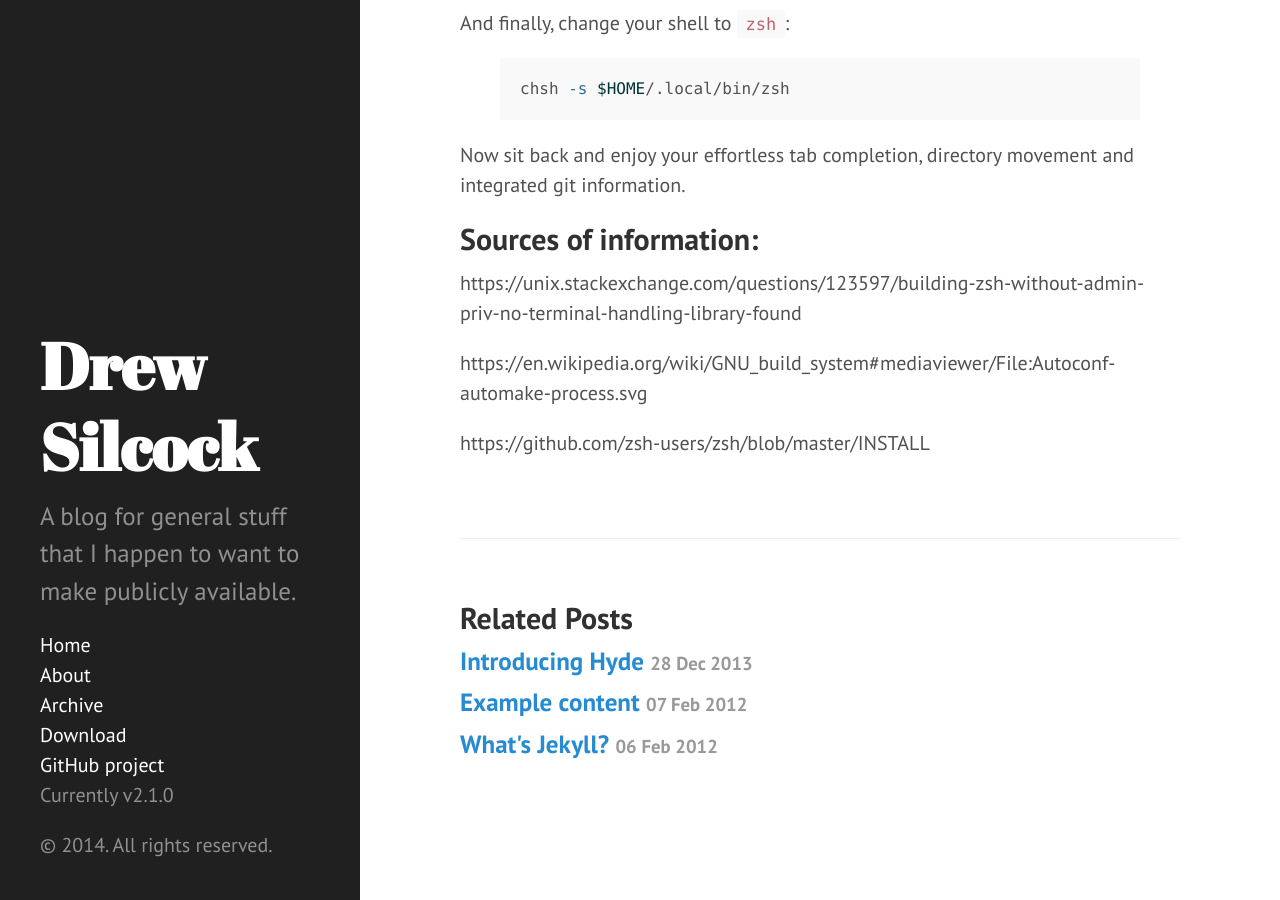
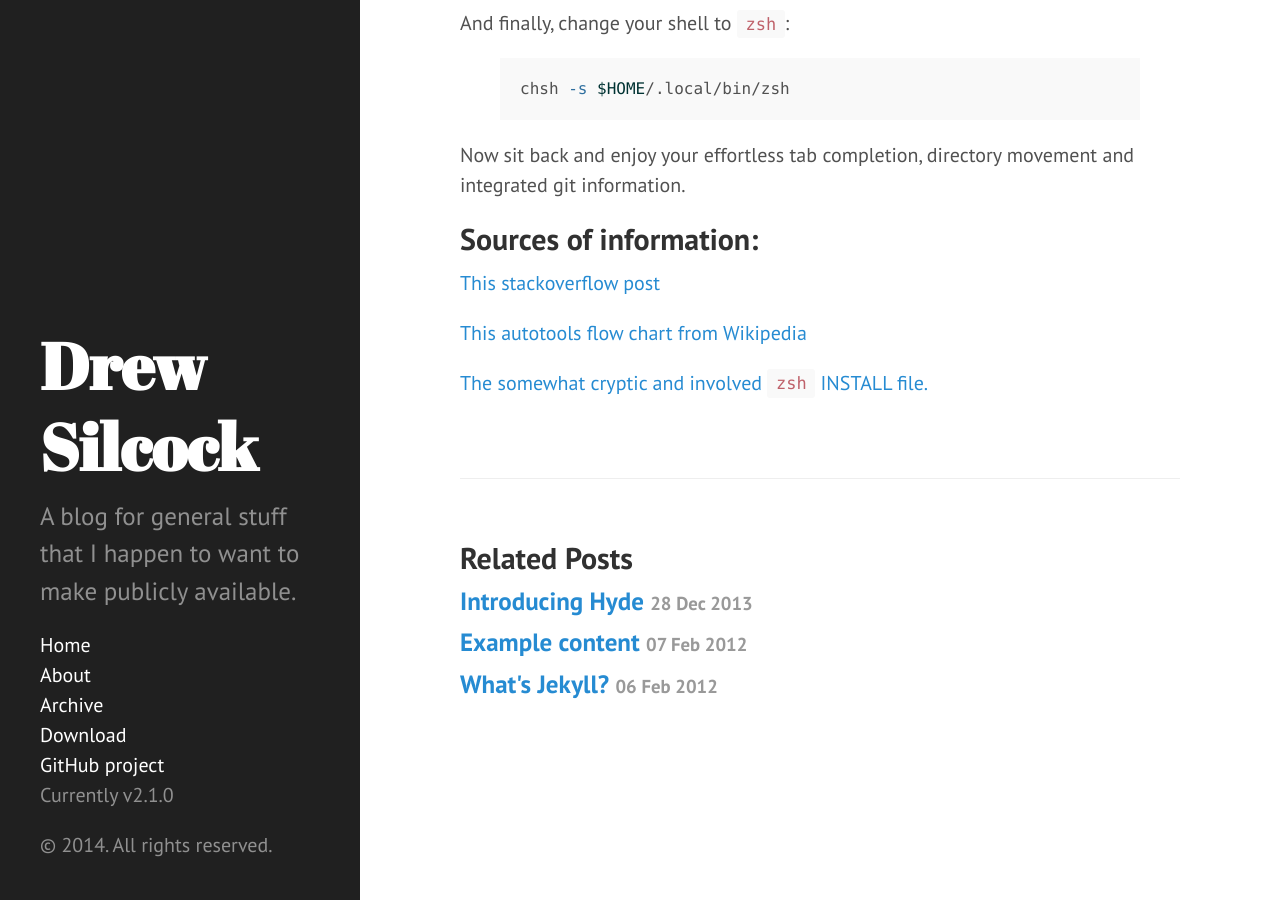
Before and after one commit to drewsilcock/drewsilcock.github.io, a Jekyll site: the page built from _posts/2014-07-15-compiling-zsh.md, in a window 1280 px wide and 900 px high, scrolled down 2654 px. Built offline with Jekyll 4.4.1, drawn with Linux system fonts in a browser that asks for light colours; Markdown is read by kramdown in place of the engine named in the settings.

Commit message:
Turn references into links

```diff
--- a/_posts/2014-07-15-compiling-zsh.md
+++ b/_posts/2014-07-15-compiling-zsh.md
@@ -108,8 +108,8 @@ chsh -s $HOME/.local/bin/zsh
 Now sit back and enjoy your effortless tab completion, directory movement and integrated git information.
 
 ## Sources of information:
-https://unix.stackexchange.com/questions/123597/building-zsh-without-admin-priv-no-terminal-handling-library-found
+<a href="https://unix.stackexchange.com/questions/123597/building-zsh-without-admin-priv-no-terminal-handling-library-found">This stackoverflow post</a>
 
-https://en.wikipedia.org/wiki/GNU_build_system#mediaviewer/File:Autoconf-automake-process.svg
+<a href="https://en.wikipedia.org/wiki/GNU_build_system#mediaviewer/File:Autoconf-automake-process.svg">This autotools flow chart from Wikipedia</a>
 
-https://github.com/zsh-users/zsh/blob/master/INSTALL
+<a href="https://github.com/zsh-users/zsh/blob/master/INSTALL">The somewhat cryptic and involved `zsh` INSTALL file.</a>
```
